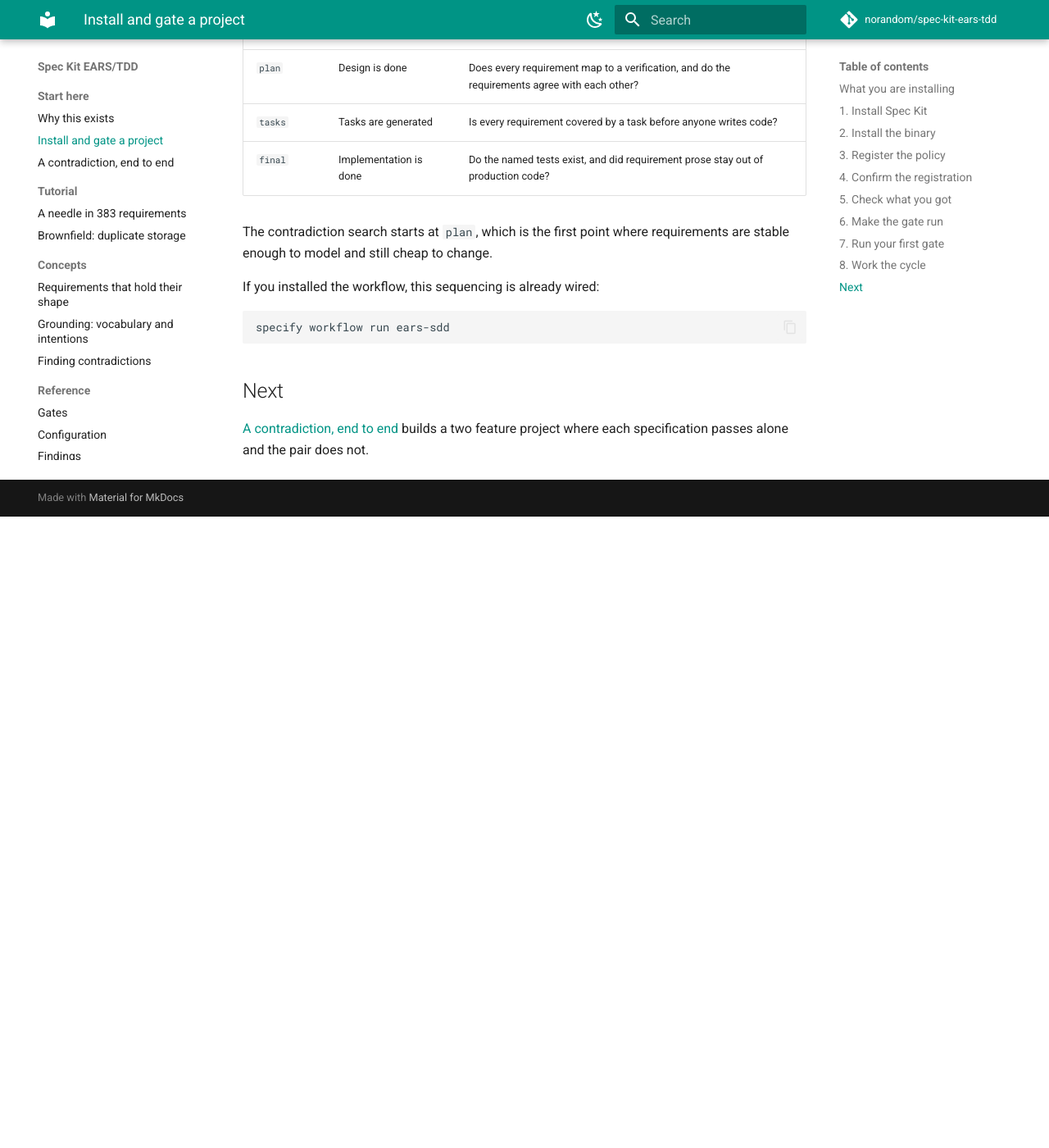
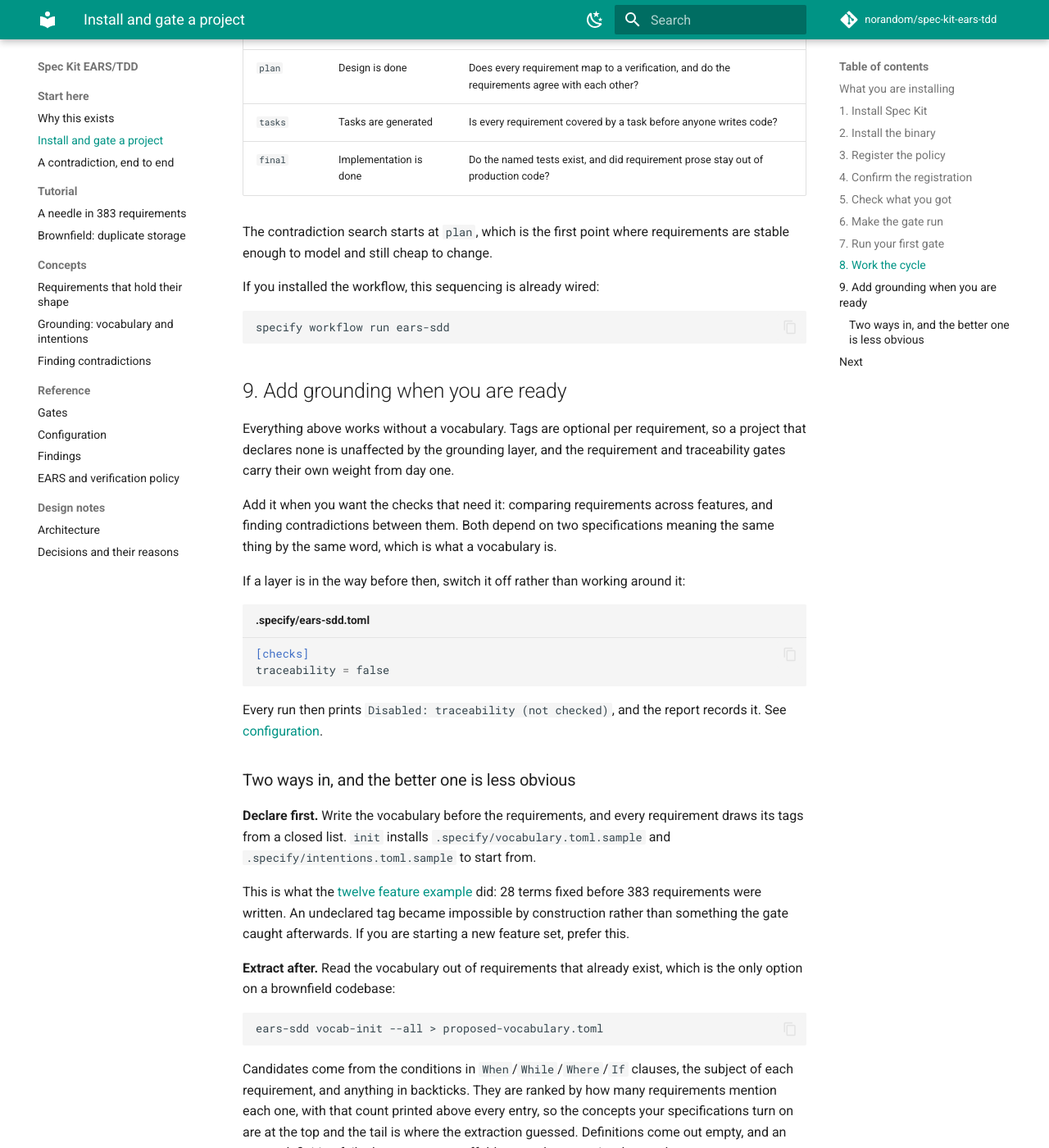
Before and after one commit to norandom/spec-kit-ears-tdd, an MkDocs documentation site: the page built from docs/getting-started.md, in a window 1280 px wide and 1400 px high, scrolled down 4641 px. Shown: the whole window at 82% size. Built offline with MkDocs 1.6.1 and Material for MkDocs 9.7.7, drawn with Linux system fonts in a browser that asks for light colours; comment, search, counter and statistics services are not loaded; before the commit the page ends 5271 px from its top, so only the background shows below that; some of the changed text lies outside the part shown.

Commit message:
Document the two ways into a vocabulary
The guide described extracting one from requirements that already exist, which
is the only option on a brownfield codebase and the worse one everywhere else.
Declaring the vocabulary first is what the twelve-feature example actually did:
28 terms fixed before 383 requirements were written, which made an undeclared
tag impossible by construction rather than something the gate caught afterwards.
Nothing told an adopter that was available, and until init started installing
the samples there was nowhere to start from.

Also says plainly that grounding is optional and when it stops being optional.
Tags are per requirement, so a project that declares none is unaffected, and the
requirement and traceability gates carry their own weight from day one. The
layer earns its keep when you want to compare requirements across features,
because that depends on two specifications meaning the same thing by the same
word.

And points at the third way in, which suits a domain that already has a
published vocabulary better than either writing or extracting one.

Co-Authored-By: Claude Opus 5 (1M context) <noreply@anthropic.com>

````diff
--- a/docs/getting-started.md
+++ b/docs/getting-started.md
@@ -224,6 +224,61 @@ If you installed the workflow, this sequencing is already wired:
 specify workflow run ears-sdd
 ```
 
+## 9. Add grounding when you are ready
+
+Everything above works without a vocabulary. Tags are optional per requirement, so a project that
+declares none is unaffected by the grounding layer, and the requirement and traceability gates carry
+their own weight from day one.
+
+Add it when you want the checks that need it: comparing requirements across features, and finding
+contradictions between them. Both depend on two specifications meaning the same thing by the same
+word, which is what a vocabulary is.
+
+If a layer is in the way before then, switch it off rather than working around it:
+
+```toml title=".specify/ears-sdd.toml"
+[checks]
+traceability = false
+```
+
+Every run then prints `Disabled: traceability (not checked)`, and the report records it. See
+[configuration](reference/configuration.md#turning-layers-off).
+
+### Two ways in, and the better one is less obvious
+
+**Declare first.** Write the vocabulary before the requirements, and every requirement draws its
+tags from a closed list. `init` installs `.specify/vocabulary.toml.sample` and
+`.specify/intentions.toml.sample` to start from.
+
+This is what the [twelve feature example](tutorial/needle-in-a-haystack.md) did: 28 terms fixed
+before 383 requirements were written. An undeclared tag became impossible by construction rather
+than something the gate caught afterwards. If you are starting a new feature set, prefer this.
+
+**Extract after.** Read the vocabulary out of requirements that already exist, which is the only
+option on a brownfield codebase:
+
+```sh
+ears-sdd vocab-init --all > proposed-vocabulary.toml
+```
+
+Candidates come from the conditions in `When`/`While`/`Where`/`If` clauses, the subject of each
+requirement, and anything in backticks. They are ranked by how many requirements mention each one,
+with that count printed above every entry, so the concepts your specifications turn on are at the
+top and the tail is where the extraction guessed. Definitions come out empty, and an empty
+definition fails the gate, so a scaffold cannot be committed unread.
+
+Run it again after editing and it proposes only what is new. Terms you have declared, and
+alternative labels you have already decided on, are left out.
+
+**Import.** If your domain has a published vocabulary, neither of the above is the best start:
+
+```sh
+ears-sdd vocab-import domain-concepts.ttl > .specify/vocabulary.toml
+```
+
+See [grounding](concepts/grounding.md#starting-from-a-vocabulary-that-already-exists) for what
+survives the import and what does not.
+
 ## Next
 
 [A contradiction, end to end](example.md) builds a two feature project where each specification
````
